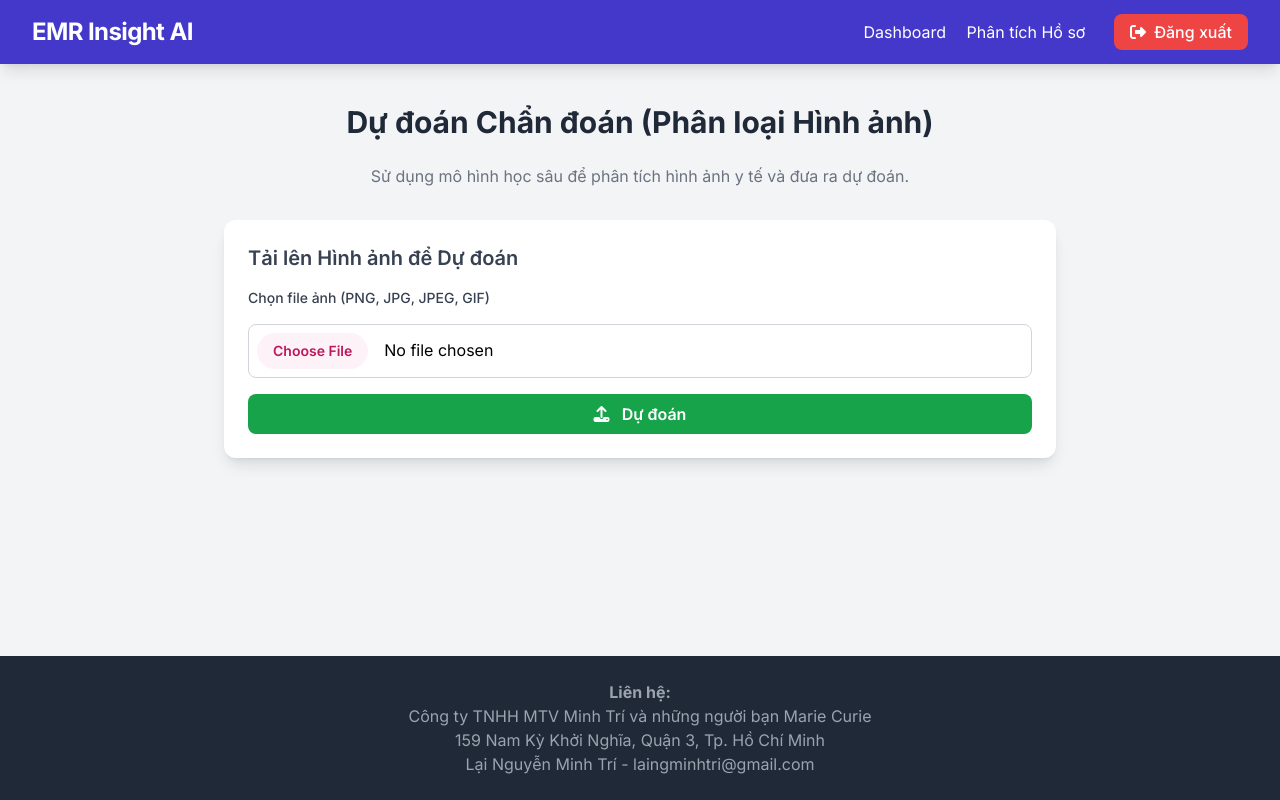
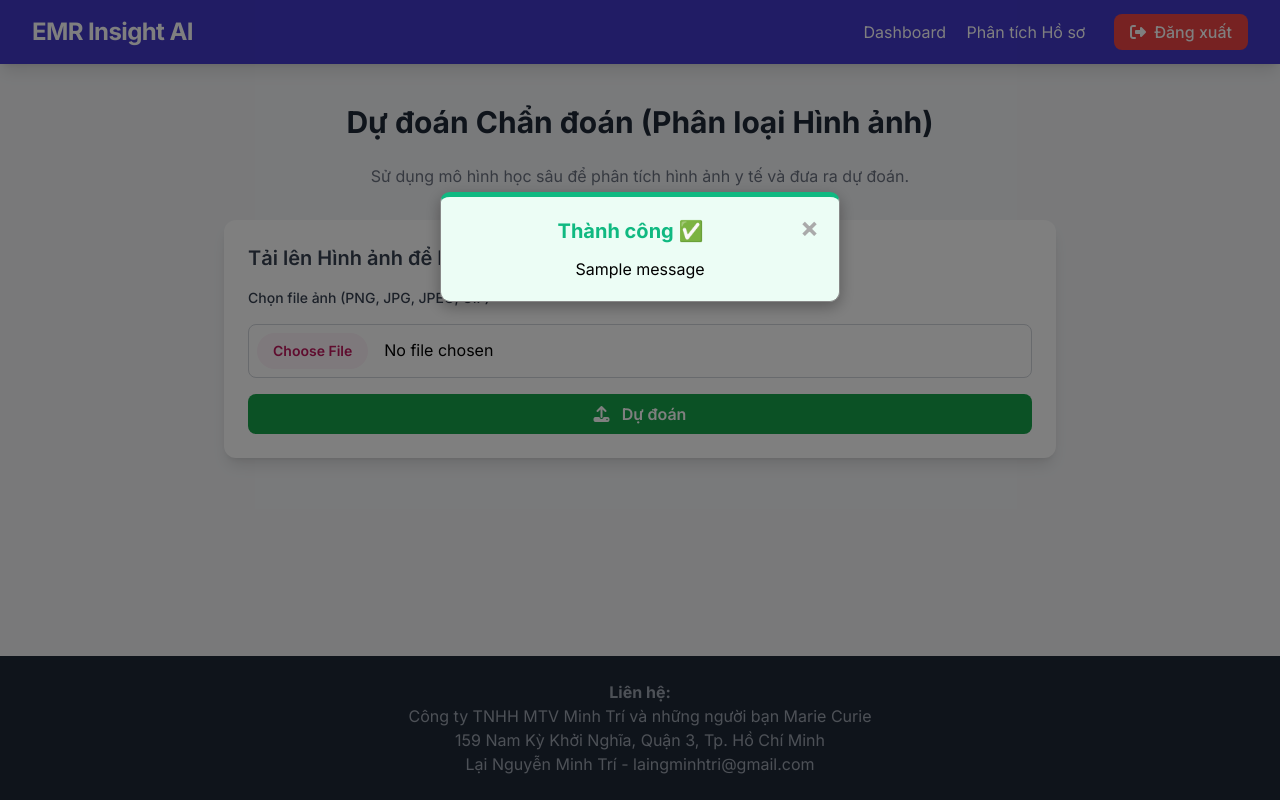
Before and after one commit to minhtriizkooooo-sys/EMR-Analysis, a Flask app: page /emr_prediction in a window 1280 px wide. Run offline with Flask 3, Linux system fonts and the light colour scheme; the visitor is signed in with stand-in values (Sample User, id 1); one stand-in notice (Sample message) is shown; some libraries are stand-ins or nearby versions.

Commit message:
Update emr_prediction.html

```diff
--- a/templates/emr_prediction.html
+++ b/templates/emr_prediction.html
@@ -55,6 +55,7 @@
         }
         .modal-danger { border-top: 5px solid #EF4444; background-color: #FEF2F2; }
         .modal-warning { border-top: 5px solid #F59E0B; background-color: #FFFBEB; }
+        .modal-success { border-top: 5px solid #10B981; background-color: #ECFDF5; }
 
         @keyframes fadeIn {
             from { opacity: 0; transform: translateY(-20px); }
@@ -121,9 +122,9 @@
         <footer class="bg-gray-800 text-white py-6 mt-10">
             <div class="max-w-7xl mx-auto text-center text-gray-400">
                <p><strong>Liên hệ:</strong><br>
-              Công ty TNHH MTV Minh Trí và những người bạn Marie Curie<br>
-              159 Nam Kỳ Khởi Nghĩa, Quận 3, Tp. Hồ Chí Minh<br>
-              Lại Nguyễn Minh Trí - <a href="mailto:laingminhtri@gmail.com">laingminhtri@gmail.com</a></p>
+               Công ty TNHH MTV Minh Trí và những người bạn Marie Curie<br>
+               159 Nam Kỳ Khởi Nghĩa, Quận 3, Tp. Hồ Chí Minh<br>
+               Lại Nguyễn Minh Trí - <a href="mailto:laingminhtri@gmail.com">laingminhtri@gmail.com</a></p>
             </div>
         </footer>
     </div>
@@ -137,7 +138,6 @@
     </div>
 
     <script>
-        // Modal Logic
         const modal = document.getElementById("customModal");
         const closeBtn = document.getElementsByClassName("close-btn")[0];
         const modalContent = modal.querySelector('.modal-content');
@@ -145,27 +145,25 @@
         const modalBody = document.getElementById('modalBody');
 
         function showModal(category, message) {
-            // CHỈ HIỂN THỊ MODAL CHO LỖI VÀ CẢNH BÁO
-            if (category !== 'danger' && category !== 'warning') {
-                return;
-            }
-
             modalContent.className = 'modal-content';
             modalContent.classList.add(`modal-${category}`);
 
             let titleText = 'Thông báo';
-            let errorColor = '#EF4444'; // Red-500
-            let warningColor = '#F59E0B'; // Amber-500
+            let color = '#333';
 
             if (category === 'danger') {
                 titleText = 'Lỗi nghiêm trọng 🚨';
-                modalTitle.style.color = errorColor;
+                color = '#EF4444';
             } else if (category === 'warning') {
                 titleText = 'Cảnh báo ⚠️';
-                modalTitle.style.color = warningColor;
+                color = '#F59E0B';
+            } else if (category === 'success') {
+                titleText = 'Thành công ✅';
+                color = '#10B981';
             }
 
             modalTitle.textContent = titleText;
+            modalTitle.style.color = color;
             modalBody.textContent = message;
             modal.style.display = "block";
         }
@@ -185,7 +183,7 @@
             {% if messages %}
                 document.addEventListener('DOMContentLoaded', () => {
                     {% for category, message in messages %}
-                        showModal('{{ category }}', '{{ message }}');
+                        setTimeout(() => showModal('{{ category }}', '{{ message }}'), 100);
                     {% endfor %}
                 });
             {% endif %}
```
